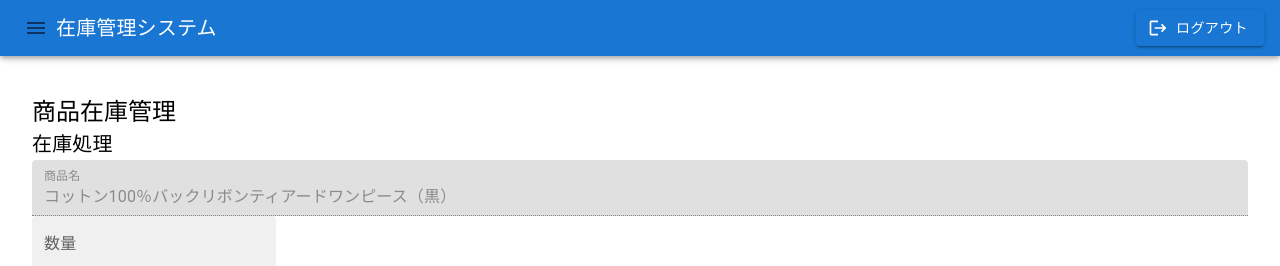
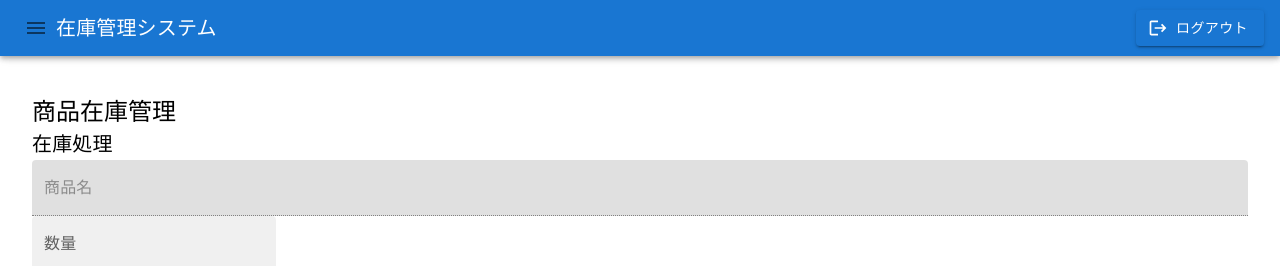
Before and after one commit to kaori-igawa/full-stack-web-development, a Next.js app in the folder app/frontend/: page /inventory/products/1 in a window 1280 px wide. Shown: the top 266 px of the page. Built offline with nearby package versions, Linux system fonts and the light colour scheme; no server answers.

Commit message:
frontend:商品データAPIの繋ぎこみ

```diff
--- a/app/frontend/app/inventory/products/[id]/page.tsx
+++ b/app/frontend/app/inventory/products/[id]/page.tsx
@@ -20,6 +20,7 @@ import { useForm } from 'react-hook-form';
 import { useState, useEffect } from "react";
 import productsData from '../sample/dummy_products.json';
 import inventoriesData from '../sample/dummy_inventories.json';
+import axios from 'axios';
 
 type ProductData = {
   id: number;
@@ -77,14 +78,32 @@ export default function Page({params}: {params: {id: number}}) {
   }
 
   useEffect(() => {
-    const selectedProduct: ProductData = productsData.find(v => v.id == params.id) ?? {
-      id: 0,
-      name: '',
-      price: 0,
-      description: '',
-    };
-    setProduct(selectedProduct);
-    setData(inventoriesData);
+    axios.get(`/api/inventory/products/${params.id}`)
+    .then((response) => {
+      setProduct(response.data);
+    });
+    axios.get(`/api/inventory/inventories/${params.id}`)
+    .then((response) => {
+      const inventoryData: InventoryData[] = [];
+      let key: number = 1;
+      let inventory: number = 0;
+
+      response.data.forEach((e: InventoryData) => {
+        // 売るときは在庫数から引く
+        inventory += e.type === '1' ? e.quantity : e.quantity * -1;
+        const newElement = {
+          id: key++,
+          type: e.type,
+          date: e.date,
+          unit: e.unit,
+          quantity: e.quantity,
+          price: e.unit * e.quantity,
+          inventory: inventory,
+        }
+        inventoryData.unshift(newElement);
+      });
+      setData(inventoryData);
+    });
   }, [open])
 
   const onSubmit = (e: any): void => {
--- a/app/frontend/app/inventory/products/page.tsx
+++ b/app/frontend/app/inventory/products/page.tsx
@@ -28,7 +28,7 @@ import {
   Delete as DeleteIcon,
   Edit as EditIcon,
 } from '@mui/icons-material';
-import { error } from 'console';
+import axios from 'axios';
 
 type ProductData = {
   id: number | null;
@@ -61,7 +61,11 @@ export default function Page() {
   }
 
   useEffect(() => {
-    setData(productsData);
+    axios.get('/api/inventory/products')
+    .then((res) => res.data)
+    .then((data) => {
+      setData(data);
+    })
   }, [open])
 
   const [id, setId] = useState<number | null>(0);
```
